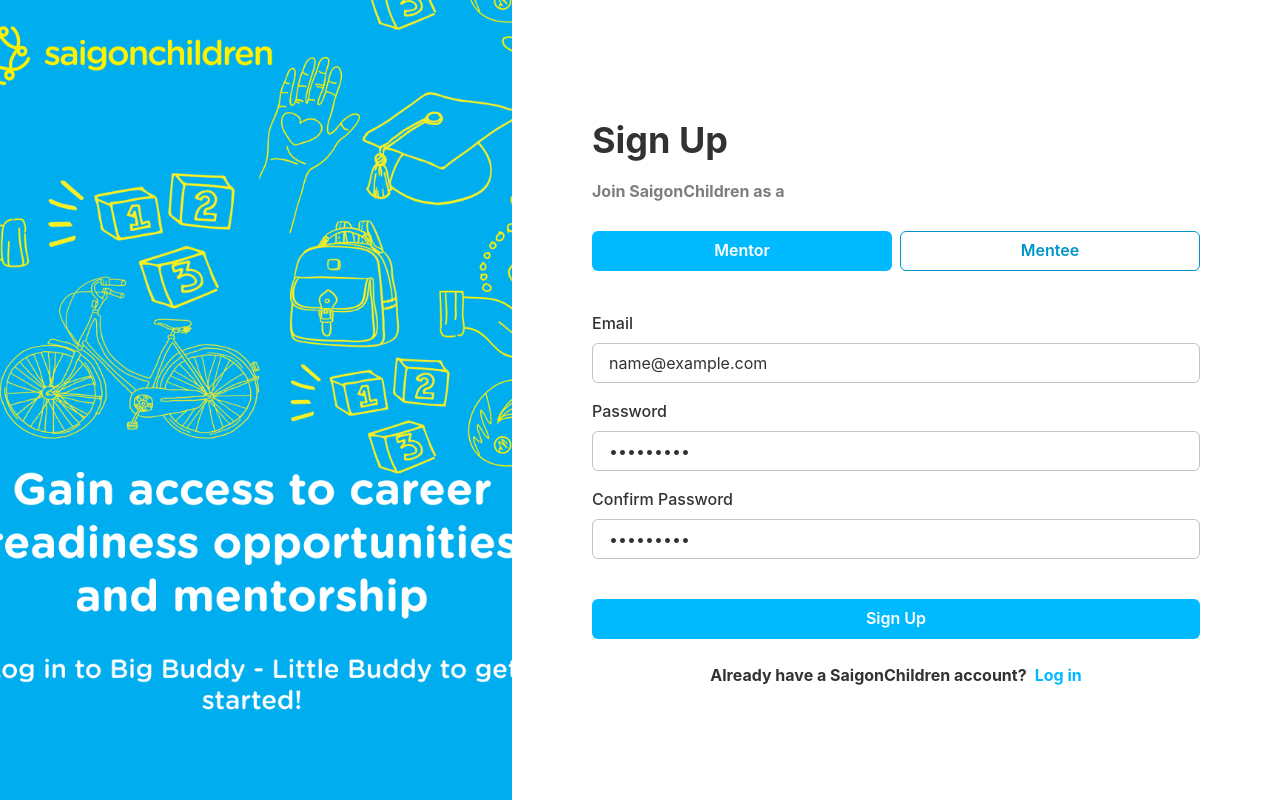
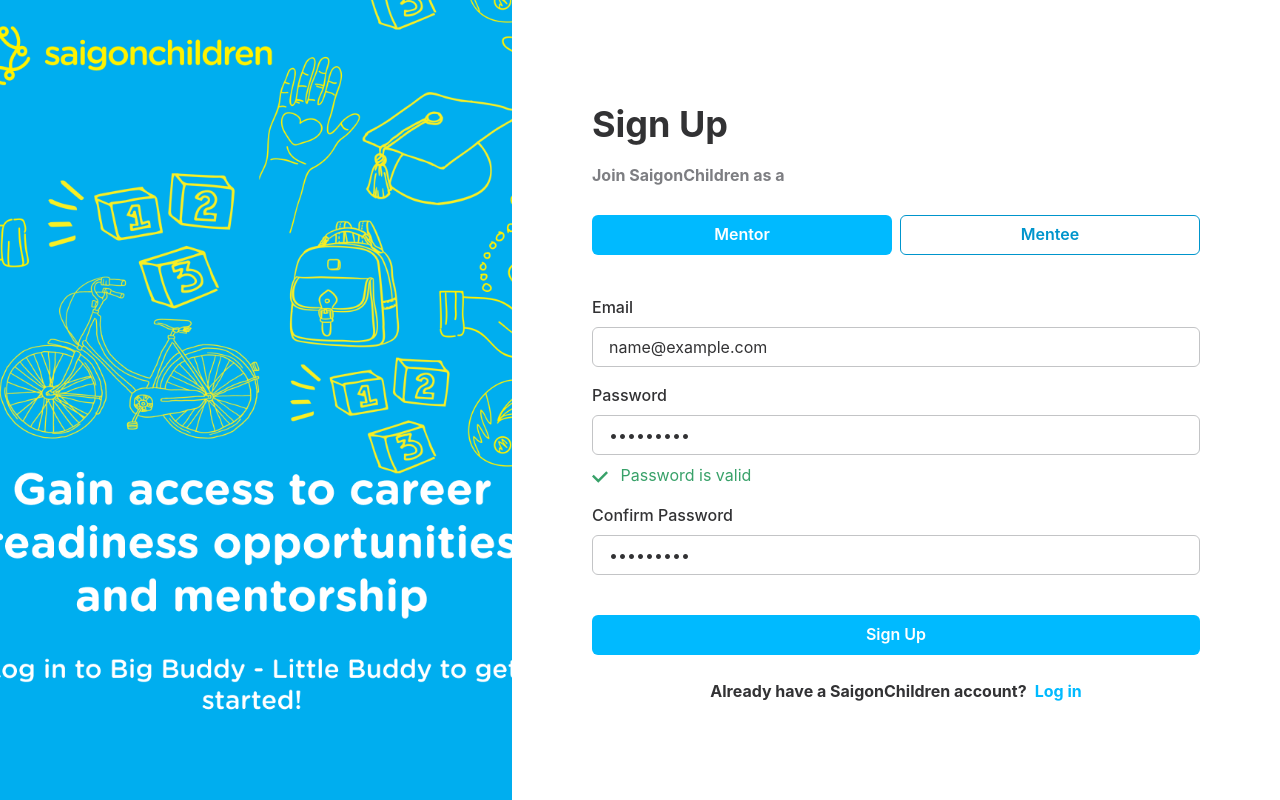
Before and after one commit to Jonny-Le/mentor-matching-web, a React (Vite) app: page /signup in a window 1280 px wide. Both pictures are taken after typing "name@example.com", "Sample123", "Sample123" into the empty fields and a click on the button "Sign Up". Built offline with nearby package versions, Linux system fonts and the light colour scheme; no server answers.

Commit message:
Password Check
Password Character Confirmation

```diff
--- a/package.json
+++ b/package.json
@@ -10,6 +10,7 @@
     "preview": "vite preview"
   },
   "dependencies": {
+    "@chakra-ui/icons": "^2.1.1",
     "@chakra-ui/react": "^2.8.2",
     "@emotion/react": "^11.11.4",
     "@emotion/styled": "^11.11.5",
--- a/src/pages/Signup/SignupPage.tsx
+++ b/src/pages/Signup/SignupPage.tsx
@@ -1,5 +1,4 @@
 import { useState } from 'react';
-import { useNavigate } from 'react-router-dom';
 import {
   Container,
   FormControl,
@@ -12,7 +11,10 @@
   SimpleGrid,
   Wrap,
   WrapItem,
+  Tooltip,
+  Icon,
 } from '@chakra-ui/react';
+import { CheckIcon, WarningIcon } from '@chakra-ui/icons';
 import { createUserWithEmailAndPassword } from 'firebase/auth';
 import { addDoc, collection } from 'firebase/firestore';
 import { Link } from '@src/components/common';
@@ -33,10 +35,16 @@
   const [password, setPassword] = useState('');
   const [confirmPassword, setConfirmPassword] = useState('');
   const [passwordError, setPasswordError] = useState('');
-  const navigate = useNavigate();
 
   const handleSubmit = async (e: { preventDefault: () => void }) => {
     e.preventDefault();
+    if (password.length < 6) {
+      setPasswordError('Password must be at least 6 characters long.');
+      setTimeout(() => {
+        setPasswordError('');
+      }, 5000);
+      return; // Stop the form submission
+    }
     if (password !== confirmPassword) {
       setPasswordError('Passwords do not match.');
       setTimeout(() => {
@@ -52,7 +60,6 @@
         role: selectedRole,
       });
       console.log('Account Created Successfully');
-      navigate(ROUTE_PATHS.LOGIN);
     } catch (err: any) {
       if (err.code === 'auth/email-already-in-use') {
         setPasswordError('This email is already in use. Please use a different email');
@@ -109,6 +116,16 @@
                 value={password}
                 onChange={(e) => setPassword(e.target.value)}
               />
+              {password.length > 0 && password.length < 6 && (
+                <Text mt={2} color="red.500">
+                  <WarningIcon mr={2} /> Password must be at least 6 characters long
+                </Text>
+              )}
+              {password.length >= 6 && (
+                <Text mt={2} color="green.500">
+                  <CheckIcon mr={2} /> Password is valid
+                </Text>
+              )}
             </FormControl>
             <FormControl mb={4}>
               <FormLabel>Confirm Password</FormLabel>
```
Also changed, not shown: 1 other file (tests, documents, lock files or other folders).
